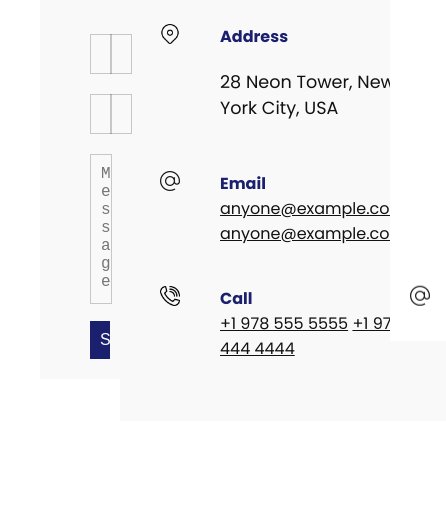
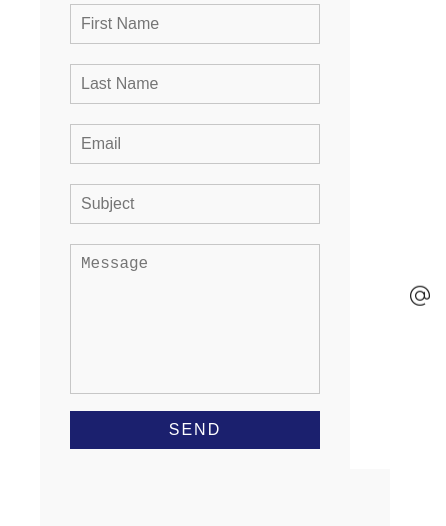
Before and after one commit to Annie-Huang/creative-agency-website, a website: page contact.html in a window 390 px wide. Shown: the part 503-1029 px from the top of the page, 446 px wide, since content can reach past the window. Before the commit the page ends 924 px from the top, so only its background shows below. Drawn offline with Linux system fonts and the light colour scheme.

Commit message:
Mobile style for contact-form

```diff
--- a/css/style.css
+++ b/css/style.css
@@ -359,6 +359,25 @@ section.home {
   .services {
     grid-template-columns: repeat(2, 1fr);
   }
+
+  .contact {
+    flex-direction: column;
+  }
+
+  .contact-form {
+    width: 100%;
+    padding: 30px 30px 20px;
+  }
+
+  .contact-form .row {
+    flex-direction: column;
+  }
+
+  .contact-form .input50,
+  .contact-form .input100 {
+    width: 100%;
+    margin: 0;
+  }
 }
 
 @media (max-width: 768px) {
```
